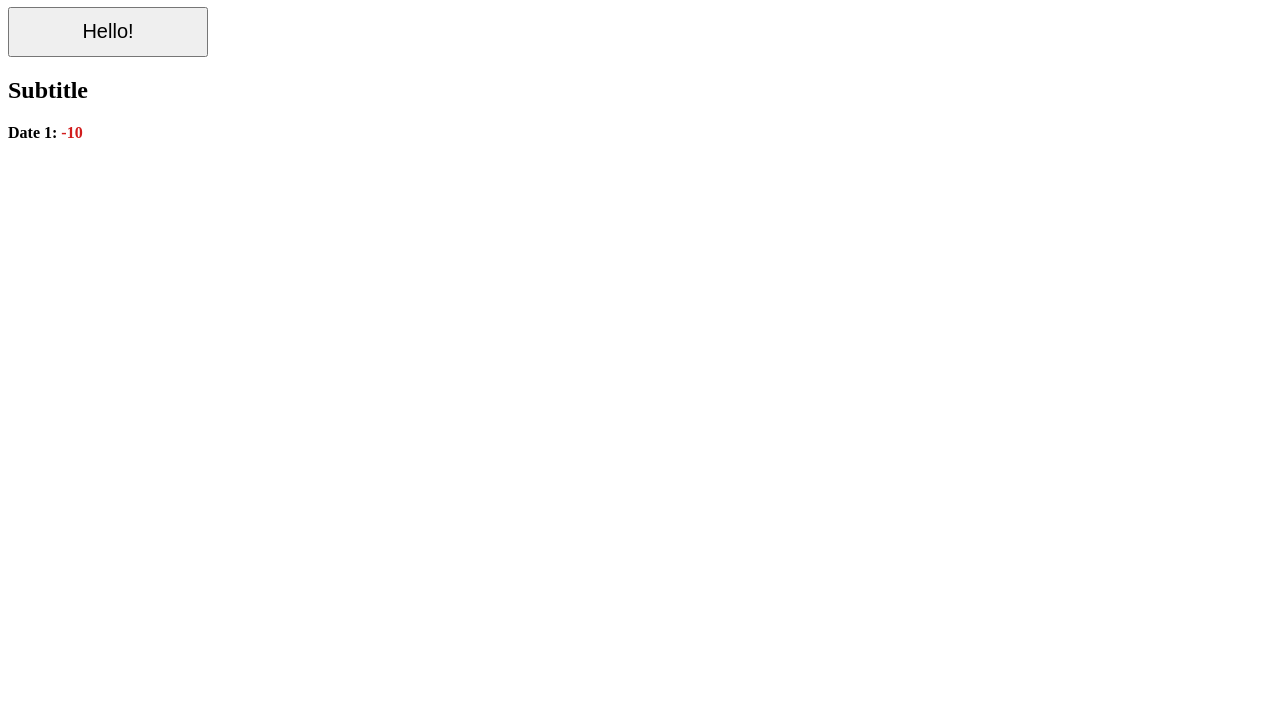
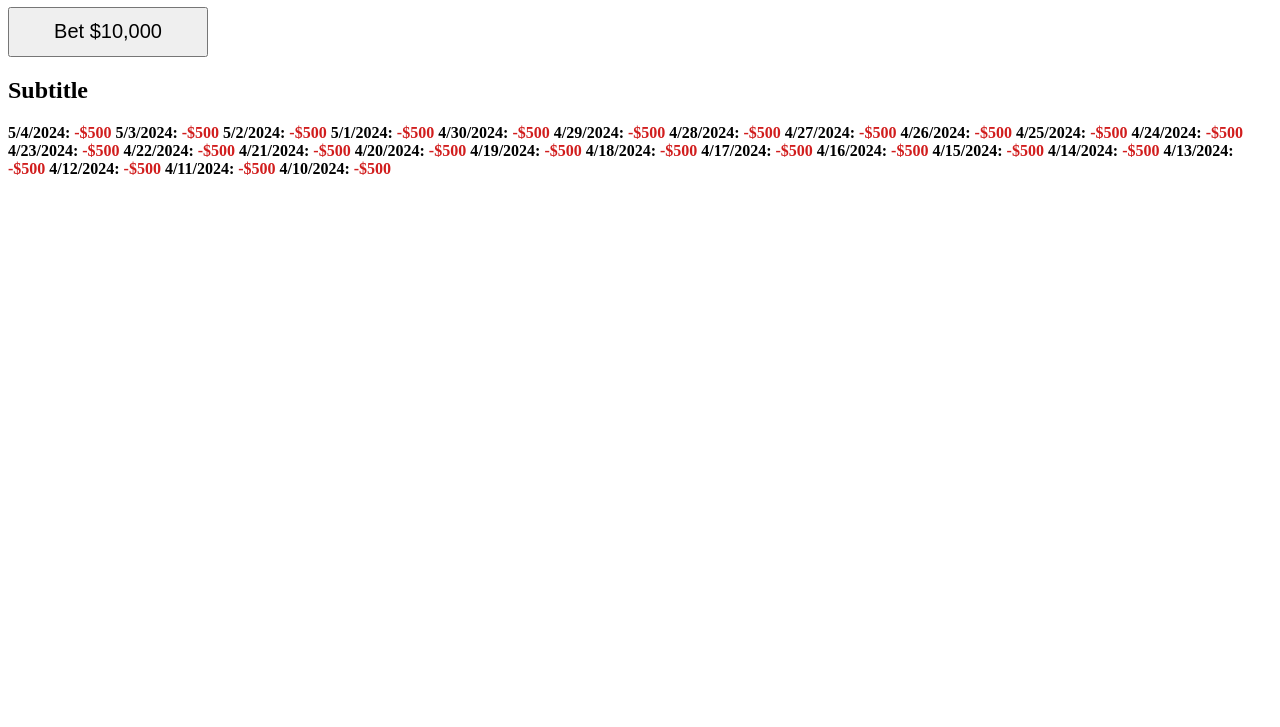
Before and after one commit to FahranBajaj/FahranBajaj.github.io, a plain HTML site: page index.html in a window 1280 px wide. Shown: the part 73-800 px from the top of the page. Drawn offline with Linux system fonts and the light colour scheme.

Commit message:
Update index.html

```diff
--- a/index.html
+++ b/index.html
@@ -1,6 +1,6 @@
 <!DOCTYPE html>
 <html>
-<title> Website Title</title>
+<title> Daft Kinks!!!!</title>
 <head>
 	<meta charset="utf-8">
 	<meta name="viewport" content="width=device-width, initial-scale=1">
@@ -8,9 +8,33 @@
 
 </head>
 <body>
-<h1>Title</h1>
-<button style="font-size : 20px; height:50px;width:200px">Hello!</button>
+<h1>Daft Kinks!!!!</h1>
+<button style="font-size : 20px; height:50px;width:200px">Bet $10,000</button>
 <h2>Subtitle</h2>
-<b> Date 1: </b> <b style = "color:#d11d1d"> -10</b>
+<b> 5/4/2024: </b> <b style = "color:#d11d1d"> -$500</b>
+<b> 5/3/2024: </b> <b style = "color:#d11d1d"> -$500</b>
+<b> 5/2/2024: </b> <b style = "color:#d11d1d"> -$500</b>
+<b> 5/1/2024: </b> <b style = "color:#d11d1d"> -$500</b>
+<b> 4/30/2024: </b> <b style = "color:#d11d1d"> -$500</b>
+<b> 4/29/2024: </b> <b style = "color:#d11d1d"> -$500</b>
+<b> 4/28/2024: </b> <b style = "color:#d11d1d"> -$500</b>
+<b> 4/27/2024: </b> <b style = "color:#d11d1d"> -$500</b>
+<b> 4/26/2024: </b> <b style = "color:#d11d1d"> -$500</b>
+<b> 4/25/2024: </b> <b style = "color:#d11d1d"> -$500</b>
+<b> 4/24/2024: </b> <b style = "color:#d11d1d"> -$500</b>
+<b> 4/23/2024: </b> <b style = "color:#d11d1d"> -$500</b>
+<b> 4/22/2024: </b> <b style = "color:#d11d1d"> -$500</b>
+<b> 4/21/2024: </b> <b style = "color:#d11d1d"> -$500</b>
+<b> 4/20/2024: </b> <b style = "color:#d11d1d"> -$500</b>
+<b> 4/19/2024: </b> <b style = "color:#d11d1d"> -$500</b>
+<b> 4/18/2024: </b> <b style = "color:#d11d1d"> -$500</b>
+<b> 4/17/2024: </b> <b style = "color:#d11d1d"> -$500</b>
+<b> 4/16/2024: </b> <b style = "color:#d11d1d"> -$500</b>
+<b> 4/15/2024: </b> <b style = "color:#d11d1d"> -$500</b>
+<b> 4/14/2024: </b> <b style = "color:#d11d1d"> -$500</b>
+<b> 4/13/2024: </b> <b style = "color:#d11d1d"> -$500</b>
+<b> 4/12/2024: </b> <b style = "color:#d11d1d"> -$500</b>
+<b> 4/11/2024: </b> <b style = "color:#d11d1d"> -$500</b>
+<b> 4/10/2024: </b> <b style = "color:#d11d1d"> -$500</b>
 </body>
 </html>
```
